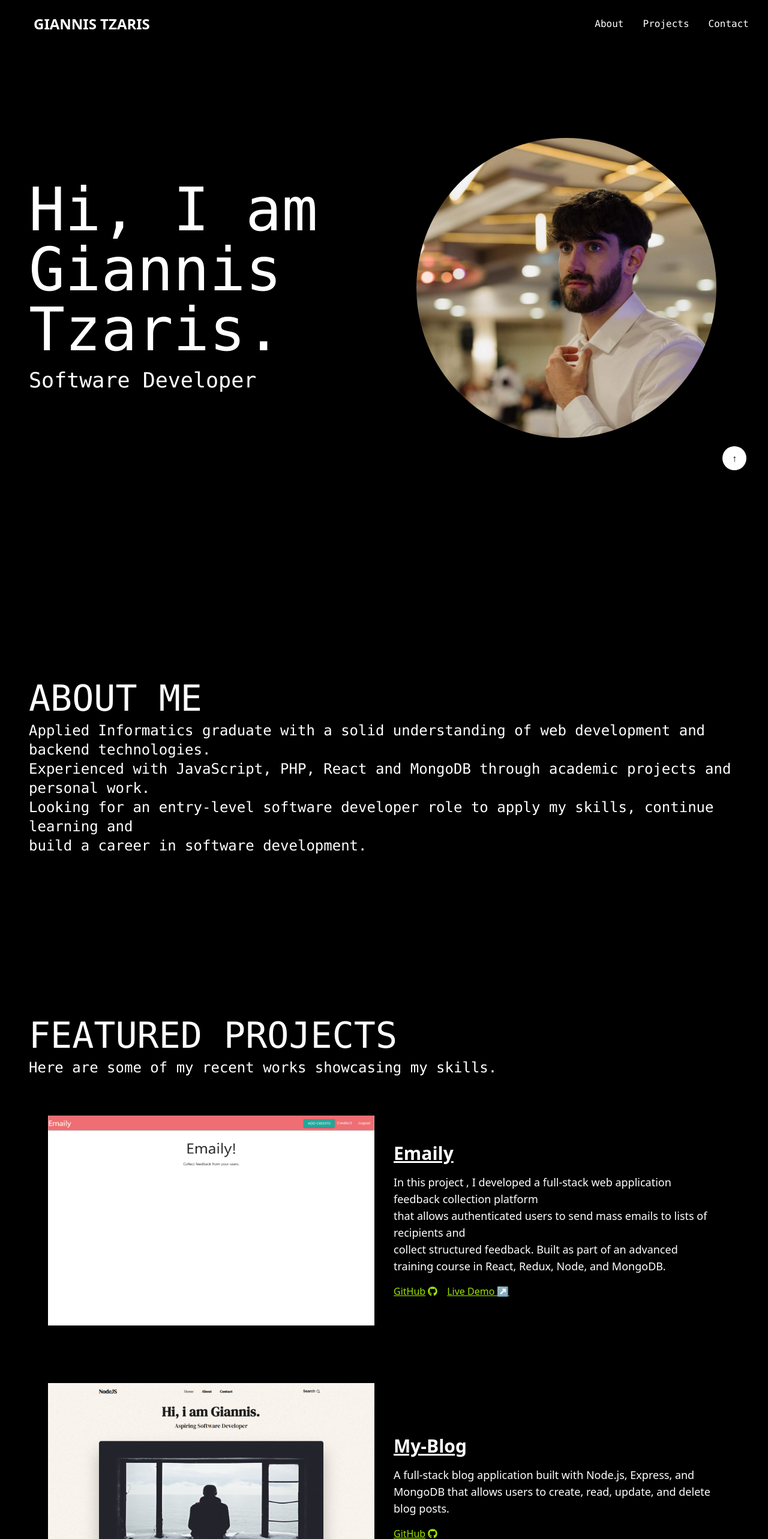
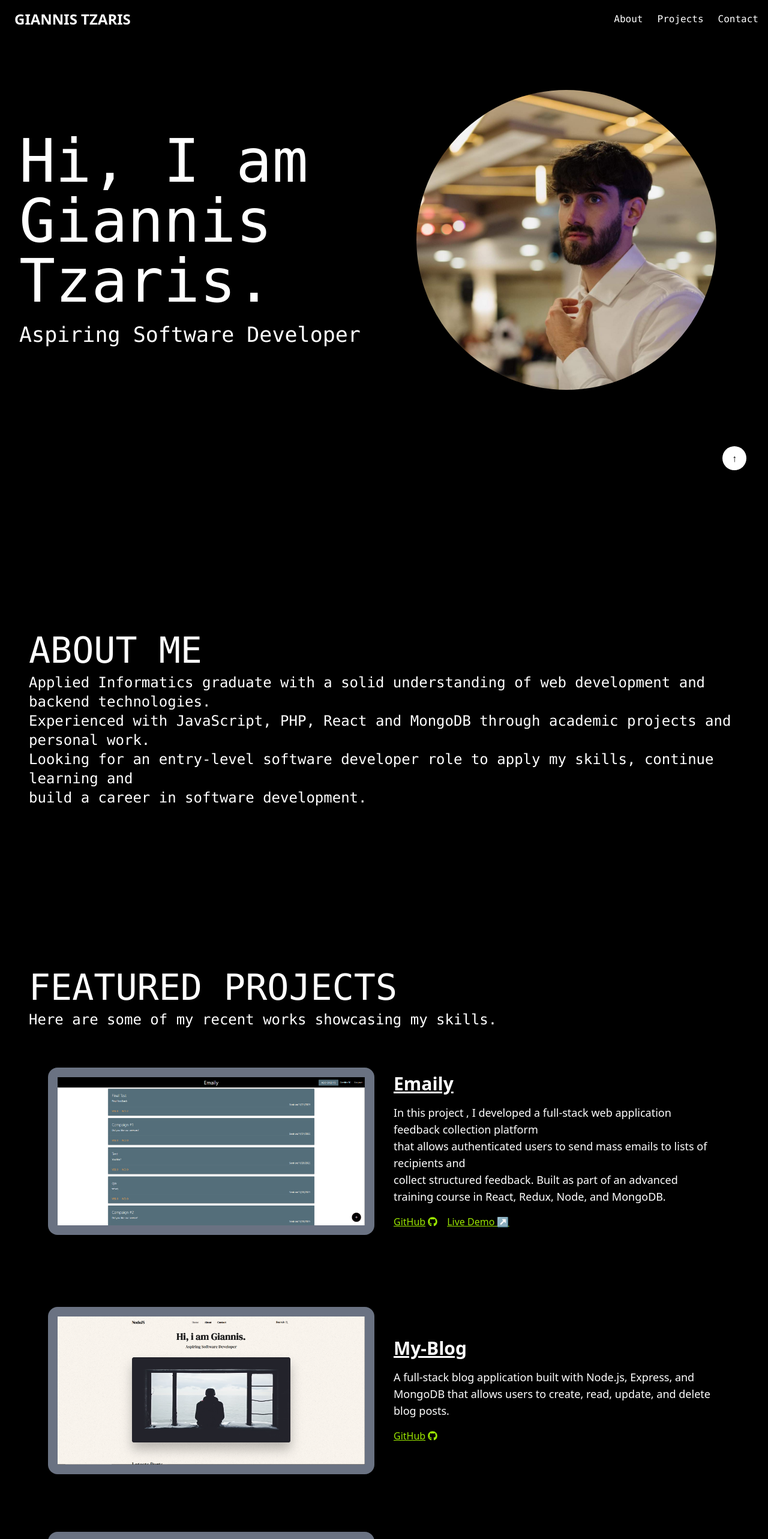
Before and after one commit to tzarhs/my-portfolio, a React (Vite) app: page / in a window 1280 px wide. Shown: the top 2566 px of the page at 60% size. Built offline with nearby package versions, Linux system fonts and the light colour scheme.

Commit message:
Added Contact section and responsiveness

```diff
--- a/src/App.jsx
+++ b/src/App.jsx
@@ -2,6 +2,8 @@ import "./App.css";
 import Hero from "./components/Hero.jsx";
 import About from "./components/About.jsx";
 import Projects from "./components/Projects.jsx";
+import Contact from "./components/Contact.jsx";
+import Footer from "./components/Footer.jsx";
 
 function App() {
   return (
@@ -13,12 +15,16 @@ function App() {
       <div id="projects">
         <Projects />
       </div>
+      <div id="contact">
+        <Contact />
+      </div>
       <button
         onClick={() => window.scrollTo({ top: 0, behavior: "smooth" })}
         class="fixed right-4 bottom-4 transform -translate-x-1/2 bg-white  hover:bg-lime-500 py-2 px-4 rounded-full duration-300"
       >
         &#8593;
       </button>
+      <Footer />
     </>
   );
 }
--- a/src/components/About.jsx
+++ b/src/components/About.jsx
@@ -24,7 +24,7 @@ export default function About() {
     <section className="about-section relative bg-black h-screen flex items-center px-8">
       <div>
         <h1
-          className={`text-white text-6xl font-mono text-left p-4 leading-none transition-all duration-1000 ${
+          className={`text-white text-4xl sm:text-5xl md:text-6xl lg:text-6xl font-mono text-left p-4 leading-none transition-all duration-1000 ${
             isVisible
               ? "opacity-100 translate-x-0"
               : "opacity-0 -translate-x-full"
@@ -33,7 +33,7 @@ export default function About() {
           ABOUT ME
         </h1>
         <p
-          className={`text-white text-2xl font-mono text-left p-4 -mt-6 transition-all duration-1000 delay-300 ${
+          className={`text-white sm:text-base md:text-lg lg:text-2xl font-mono text-left p-4 -mt-6 transition-all duration-1000 delay-300 ${
             isVisible
               ? "opacity-100 translate-x-0"
               : "opacity-0 -translate-x-full"
--- /dev/null
+++ b/src/components/Contact.jsx
@@ -0,0 +1,91 @@
+import { useEffect, useState } from "react";
+import { FaGithub } from "react-icons/fa";
+import { AiFillLinkedin } from "react-icons/ai";
+
+export default function Contact() {
+  const [isVisible, setIsVisible] = useState(false);
+  const [copied, setCopied] = useState(false);
+
+  useEffect(() => {
+    const projectsSection = document.querySelector(".projects-section");
+    if (!projectsSection) return;
+
+    const observer = new IntersectionObserver(
+      ([entry]) => {
+        if (entry.isIntersecting) {
+          setIsVisible(true);
+        }
+      },
+      { threshold: 0.1 }
+    );
+
+    observer.observe(projectsSection);
+    return () => observer.disconnect();
+  }, []);
+
+  const handleCopy = () => {
+    navigator.clipboard.writeText("j.tzaris@gmail.com");
+    setCopied(true);
+    setTimeout(() => setCopied(false), 1500);
+  };
+
+  return (
+    <section className="contact-section relative bg-black min-h-screen flex flex-col justify-center items-center px-8">
+      <div className="flex flex-col items-start gap-4">
+        <h1
+          className={`text-white text-6xl font-mono text-left leading-none transition-all duration-1000 ${
+            isVisible
+              ? "opacity-100 translate-x-0"
+              : "opacity-0 -translate-x-full"
+          }`}
+        >
+          LET&apos;S CONNECT
+        </h1>
+
+        <div className="flex flex-col items-start">
+          <h4
+            className={`text-white text-lg font-mono text-left transition-all duration-1000 delay-300 ${
+              isVisible
+                ? "opacity-100 translate-x-0"
+                : "opacity-0 -translate-x-full"
+            }`}
+          >
+            Find me at{" "}
+            <span
+              className="cursor-pointer underline transition-colors duration-200 hover:text-lime-400"
+              onClick={handleCopy}
+              title="Click to copy"
+            >
+              j.tzaris@gmail.com
+            </span>
+          </h4>
+
+          {/* Toast — real layout element */}
+          <div
+            className={`text-sm font-mono bg-lime-400 text-black px-3 py-1 rounded-md mt-1 transition-all duration-300 ${
+              copied
+                ? "opacity-100 max-h-10 translate-y-0"
+                : "opacity-0 max-h-0 -translate-y-1 overflow-hidden"
+            }`}
+          >
+            Copied!
+          </div>
+        </div>
+
+        <div className="flex items-center gap-4">
+          <a href="https://github.com/tzarhs" target="_blank" rel="noreferrer">
+            <FaGithub className="text-lime-500 text-3xl hover:scale-110 transition-transform" />
+          </a>
+
+          <a
+            href="https://www.linkedin.com/in/giannis-tzaris/"
+            target="_blank"
+            rel="noreferrer"
+          >
+            <AiFillLinkedin className="text-lime-500 text-3xl hover:scale-110 transition-transform" />
+          </a>
+        </div>
+      </div>
+    </section>
+  );
+}
--- a/src/components/Hero.jsx
+++ b/src/components/Hero.jsx
@@ -13,46 +13,51 @@ function Hero() {
   return (
     <>
       <Navbar />
-      <section class="h-full bg-black flex items-center justify-between px-8">
-        <div class="w-1/2">
+      <section className="min-h-screen bg-black flex flex-col lg:flex-row items-center justify-center lg:justify-between px-6 lg:px-8">
+        <div className="w-full lg:w-1/2 text-center lg:text-left">
           <h1
-            class={`text-white text-[100px] font-mono text-left p-4 leading-none transition-all duration-1000 ${
+            className={`text-white font-mono leading-none transition-all duration-1000
+        text-4xl sm:text-5xl md:text-6xl lg:text-[100px]
+        ${
           isVisible
             ? "opacity-100 translate-x-0"
             : "opacity-0 -translate-x-full"
-            }`}
+        }
+      `}
           >
             Hi, I am
             <br />
             Giannis Tzaris.
           </h1>
+
           <h2
-            class={`text-white text-[35px] font-mono text-left p-4 -mt-6 transition-all duration-1000 delay-300 ${
+            className={`text-white font-mono mt-4 transition-all duration-1000 delay-300
+        text-lg sm:text-xl md:text-2xl lg:text-[35px]
+        ${
           isVisible
             ? "opacity-100 translate-x-0"
             : "opacity-0 -translate-x-full"
-            }`}
+        }
+      `}
           >
-            Software Developer
+            Aspiring Software Developer
           </h2>
         </div>
 
-        <div class="w-1/2 flex justify-center">
+        {/* RIGHT: Image */}
+        <div className="w-full lg:w-1/2 flex justify-center mt-10 lg:mt-0">
           <img
             src={heroImg}
             alt="Giannis Tzaris"
-            class="h-[500px] w-[500px] rounded-full object-cover"
+            className="
+        rounded-full object-cover
+        h-60 w-60
+        sm:h-72 sm:w-72
+        md:h-80 md:w-80
+        lg:h-[500px] lg:w-[500px]
+      "
           />
         </div>
-
-        {/* <button
-          onClick={() =>
-            window.scrollBy({ top: 1000, left: 0, behavior: "smooth" })
-          }
-          class="absolute bottom-10 left-1/2 transform -translate-x-1/2 bg-white  hover:bg-lime-500 py-2 px-4 rounded-full duration-300"
-        >
-          &#8595;
-        </button> */}
       </section>
     </>
   );
--- a/src/components/Navbar.jsx
+++ b/src/components/Navbar.jsx
@@ -6,11 +6,14 @@ export default function Navbar() {
   };
 
   return (
-    <nav className="top-0 left-0 right-0 z-50 flex items-center justify-between px-8 py-4 bg-black bg-opacity-50 backdrop-blur">
-      <button className="text-white text-2xl font-bold py-2 px-6 transition-colors duration-300">
+    <nav className="fixed top-0 left-0 right-0 z-50 bg-black bg-opacity-50 backdrop-blur px-4 py-3 flex items-center justify-between">
+      {/* Logo */}
+      <button className="text-white text-xl sm:text-2xl font-bold py-1 px-2 transition-colors duration-300">
         GIANNIS TZARIS
       </button>
-      <div className="flex gap-8">
+
+      {/* Links */}
+      <div className="flex gap-4 sm:gap-6 text-sm sm:text-base">
         <a
           href="#about"
           onClick={(e) => handleScroll(e, "#about")}
--- a/src/components/Projects.jsx
+++ b/src/components/Projects.jsx
@@ -27,7 +27,7 @@ export default function Projects() {
     <div className="projects-section bg-black min-h-screen flex flex-col px-8">
       <div>
         <h1
-          className={`text-white text-6xl font-mono text-left p-4 leading-none transition-all duration-1000 ${
+          className={`text-white text-4xl sm:text-5xl md:text-6xl lg:text-6xl font-mono text-left p-4 leading-none transition-all duration-1000 ${
             isVisible
               ? "opacity-100 translate-x-0"
               : "opacity-0 -translate-x-full"
@@ -36,7 +36,7 @@ export default function Projects() {
           FEATURED PROJECTS
         </h1>
         <p
-          className={`text-white text-2xl font-mono text-left p-4 -mt-6 transition-all duration-1000 delay-300 ${
+          className={`text-white text-base sm:text-md md:text-lg lg:text-2xl font-mono text-left p-4 -mt-6 transition-all duration-1000 delay-300 ${
             isVisible
               ? "opacity-100 translate-x-0"
               : "opacity-0 -translate-x-full"
@@ -46,21 +46,22 @@ export default function Projects() {
         </p>
       </div>
       {/* First Project */}
-      <div className="flex flex-row items-center gap-8 p-12">
-        {/* Left Column - Image */}
-        <div className="w-1/2 flex justify-start">
+      <div className="flex flex-col-reverse lg:flex-row items-center gap-8 p-12">
+        <div className="w-full lg:w-1/2 flex justify-center lg:justify-start">
+          <div className="bg-gray-500 rounded-2xl p-4 shadow-md">
             <img
               src={EmailyImg}
-            alt="Emaily"
-            className="w-[600px] h-[350px] rounded-lg"
+              alt="emaily"
+              className="w-[600px] h-auto rounded-lg"
             />
           </div>
+        </div>
+        <div className="w-full lg:w-1/2 flex flex-col gap-4 text-white text-left mt-4 lg:mt-0">
+          <h1 className="text-xl sm:text-2xl md:text-3xl lg:text-3xl font-bold underline">
+            Emaily
+          </h1>
 
-        {/* Right Column - Text + Links */}
-        <div className="w-1/2 flex flex-col gap-4 text-white text-left">
-          <h1 className="text-3xl font-bold underline">Emaily</h1>
-
-          <p className="text-lg">
+          <p className="text-sm sm:text-base md:text-lg lg:text-lg">
             In this project , I developed a full-stack web application feedback
             collection platform <br />
             that allows authenticated users to send mass emails to lists of
@@ -69,16 +70,13 @@ export default function Projects() {
             training course in React, Redux, Node, and MongoDB.
           </p>
 
-          <div className="flex gap-4">
+          <div className="flex gap-4 flex-wrap">
             <a
               href="https://github.com/tzarhs/Emaily"
               target="_blank"
-              className="text-lime-400 hover:text-lime-300 transition"
+              className="text-lime-400 hover:text-lime-300 transition underline inline-flex items-center"
             >
-              <span className="underline inline-flex items-center">
-                GitHub
-                <FaGithub className="ml-1" />
-              </span>
+              GitHub <FaGithub className="ml-1" />
             </a>
             <a
               href="https:/emaily-npo8.onrender.com/"
@@ -90,85 +88,67 @@ export default function Projects() {
           </div>
         </div>
       </div>
-      {/* Second Project */}
-      <div className="flex flex-row items-center gap-8 p-12">
-        {/* Left Column - Image */}
-        <div className="w-1/2 flex justify-start">
+      "{/* Second Project */}
+      <div className="flex flex-col-reverse lg:flex-row items-center gap-8 p-12">
+        <div className="w-full lg:w-1/2 flex justify-center lg:justify-start">
+          <div className="bg-gray-500 rounded-2xl p-4 shadow-md">
             <img
               src={BlogImg}
-            alt="Blog"
-            className="w-[600px] h-[350px] object-cover rounded-lg"
+              alt="blog"
+              className="w-[600px] h-auto rounded-lg"
             />
           </div>
+        </div>
 
-        {/* Right Column - Text + Links */}
-        <div className="w-1/2 flex flex-col gap-4 text-white text-left">
-          <h1 className="text-3xl font-bold underline">My-Blog</h1>
-
-          <p className="text-lg">
+        <div className="w-full lg:w-1/2 flex flex-col gap-4 text-white text-left mt-4 lg:mt-0">
+          <h1 className="text-xl sm:text-2xl md:text-3xl lg:text-3xl font-bold underline">
+            My-Blog
+          </h1>
+          <p className="text-sm sm:text-base md:text-lg lg:text-lg">
             A full-stack blog application built with Node.js, Express, and
             MongoDB that allows users to create, read, update, and delete blog
             posts.
           </p>
 
-          <div className="flex gap-4">
+          <div className="flex gap-4 flex-wrap">
             <a
               href="https://github.com/tzarhs/my-blog"
               target="_blank"
-              className="text-lime-400 hover:text-lime-300 transition"
+              className="text-lime-400 hover:text-lime-300 transition underline inline-flex items-center"
             >
-              <span className="underline inline-flex items-center">
-                GitHub
-                <FaGithub className="ml-1" />
-              </span>
+              GitHub <FaGithub className="ml-1" />
             </a>
-            {/* <a
-              href="#"
-              target="_blank"
-              className="text-lime-400 underline hover:text-lime-300 transition"
-            >
-              Live Demo &#x2197;
-            </a> */}
           </div>
         </div>
       </div>
       {/* Third Project */}
-      <div className="flex flex-row items-center gap-8 p-12">
-        {/* Left Column - Image */}
-        <div className="w-1/2 flex justify-start">
+      <div className="flex flex-col-reverse lg:flex-row items-center gap-8 p-12">
+        <div className="w-full lg:w-1/2 flex justify-center lg:justify-start">
+          <div className="bg-gray-500 rounded-2xl p-4 shadow-md">
             <img
               src={ECommerceImg}
               alt="ecommerce"
-            className="w-[600px] h-[350px] rounded-lg"
+              className="w-[600px] h-auto rounded-lg"
             />
           </div>
+        </div>
 
-        {/* Right Column - Text + Links */}
-        <div className="w-1/2 flex flex-col gap-4 text-white text-left">
-          <h1 className="text-3xl font-bold underline">E-Commerce</h1>
-
-          <p className="text-lg">
+        <div className="w-full lg:w-1/2 flex flex-col gap-4 text-white text-left mt-4 lg:mt-0">
+          <h1 className="text-xl sm:text-2xl md:text-3xl lg:text-3xl font-bold underline">
+            E-Commerce
+          </h1>
+          <p className="text-sm sm:text-base md:text-lg lg:text-lg">
             Currently working on an E-Commerce website with 2 of my friends.
           </p>
 
-          <div className="flex gap-4">
+          <div className="flex gap-4 flex-wrap">
             <a
               href="https://github.com/Stamkopoulos/e-commerce"
               target="_blank"
-              className="text-lime-400 hover:text-lime-300 transition"
+              className="text-lime-400 hover:text-lime-300 transition underline inline-flex items-center"
             >
-              <span className="underline inline-flex items-center">
-                GitHub
-                <FaGithub className="ml-1" />
-              </span>
+              GitHub <FaGithub className="ml-1" />
             </a>
-            {/* <a
-              href="#"
-              target="_blank"
-              className="text-lime-400 underline hover:text-lime-300 transition"
-            >
-              Live Demo &#x2197;
-            </a> */}
           </div>
         </div>
       </div>
```
Also changed, not shown: src/components/Footer.jsx (added, +7 -0 lines), src/assets/Emaily.png. Lines whose indentation alone changed are shown as unchanged.
